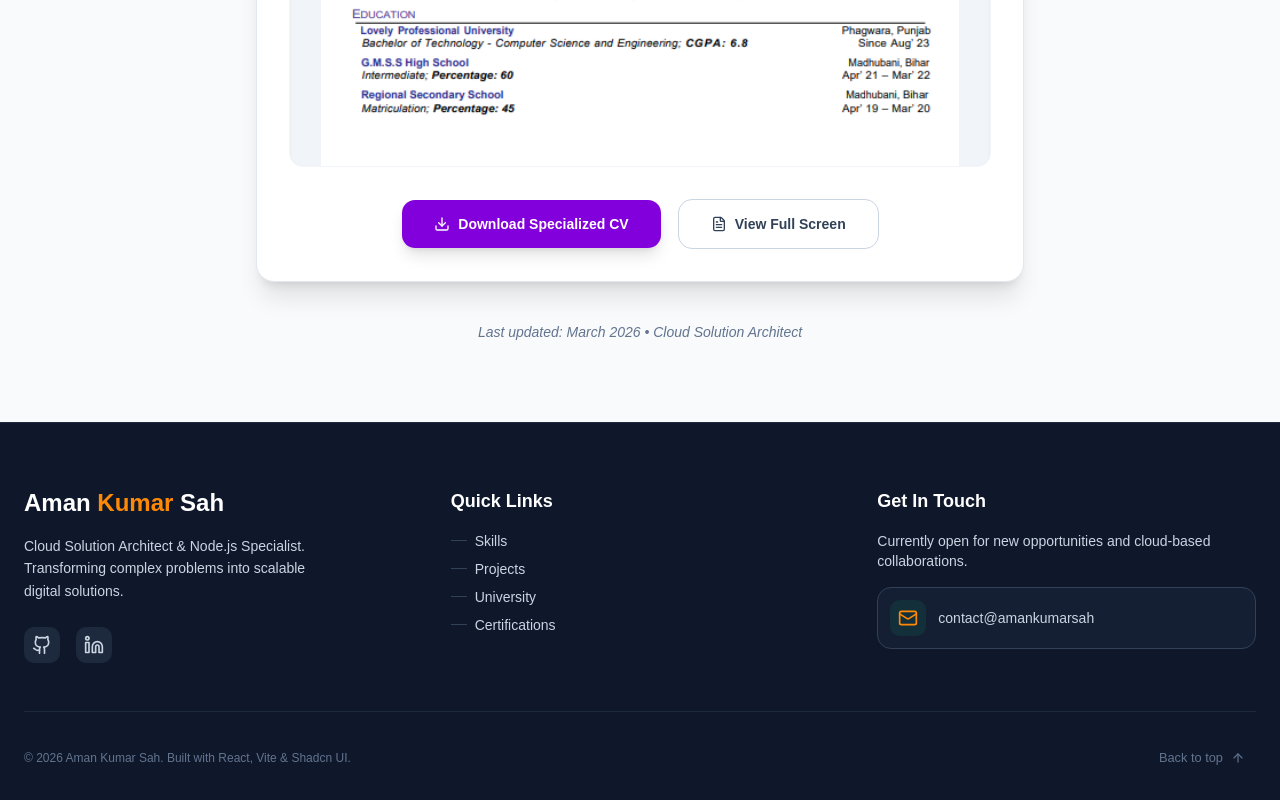
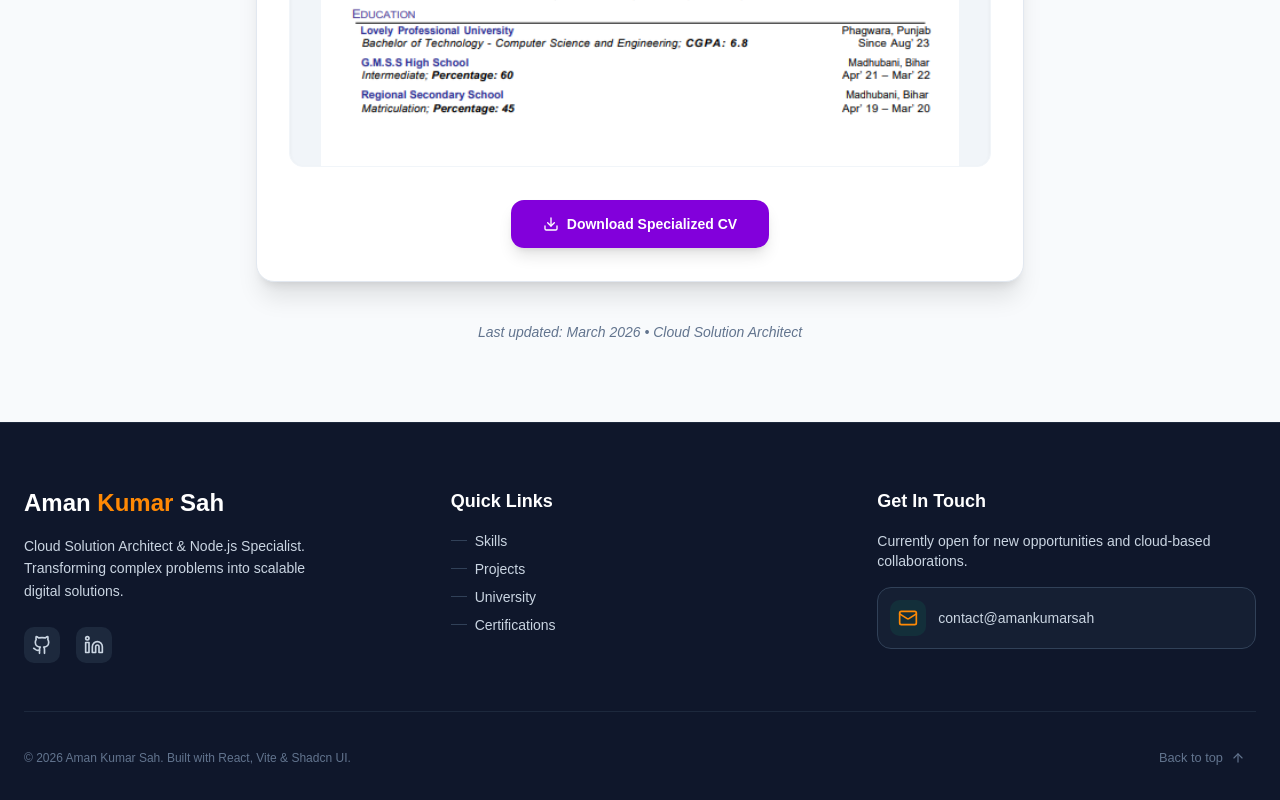
Before and after one commit to amansah23/College-Portfolio, a React (Vite) app in the folder college-portfolio-main/: page / in a window 1280 px wide. Shown: the part 4996-5796 px from the top of the page. Built offline with nearby package versions, Linux system fonts and the light colour scheme.

Commit message:
fix: resume download

```diff
--- a/college-portfolio-main/src/components/Resume.jsx
+++ b/college-portfolio-main/src/components/Resume.jsx
@@ -34,18 +34,10 @@ export default function Resume() {
 
             <div className="flex flex-col sm:flex-row gap-4 justify-center items-center">
               {/* Primary Download Button using Shadcn */}
-              <a href="/Resume.jpg" download="Aman_Kumar_Sah_Resume.jpg" className="w-full sm:w-auto">
+              <a href="/image.png" download="Aman_Kumar_Sah_Resume.jpg" className="w-full sm:w-auto">
                 <Button className="w-full sm:w-auto gap-2 bg-purple-700 hover:bg-orange-400 text-white font-bold py-6 px-8 rounded-xl transition-all shadow-lg hover:shadow-orange-200">
                   <Download className="h-5 w-5" />
                   <span>Download Specialized CV</span>
-                </Button>
-              </a>
-
-              {/* Secondary View Button */}
-              <a href="/Align.jpg" target="_blank" rel="noreferrer" className="w-full sm:w-auto">
-                <Button variant="outline" className="w-full sm:w-auto gap-2 py-6 px-8 rounded-xl border-slate-300 text-slate-700 hover:bg-slate-50 font-bold">
-                  <FileText className="h-5 w-5" />
-                  <span>View Full Screen</span>
                 </Button>
               </a>
             </div>
```
